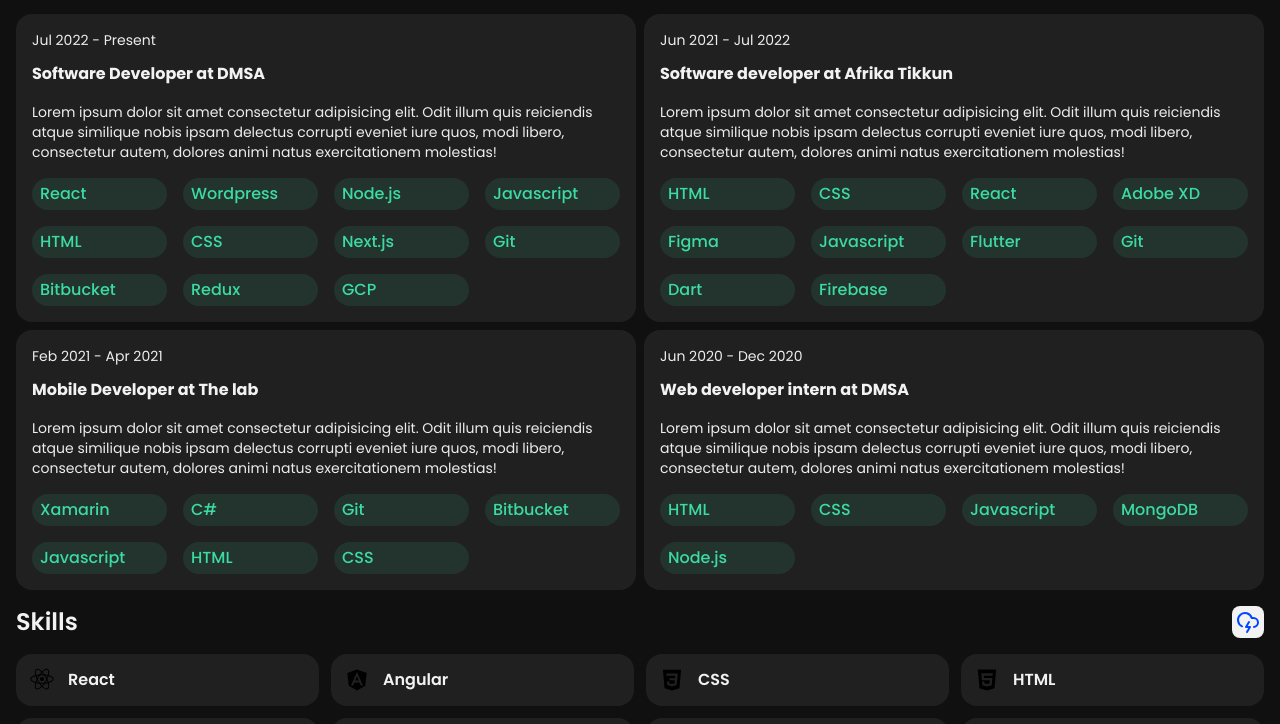
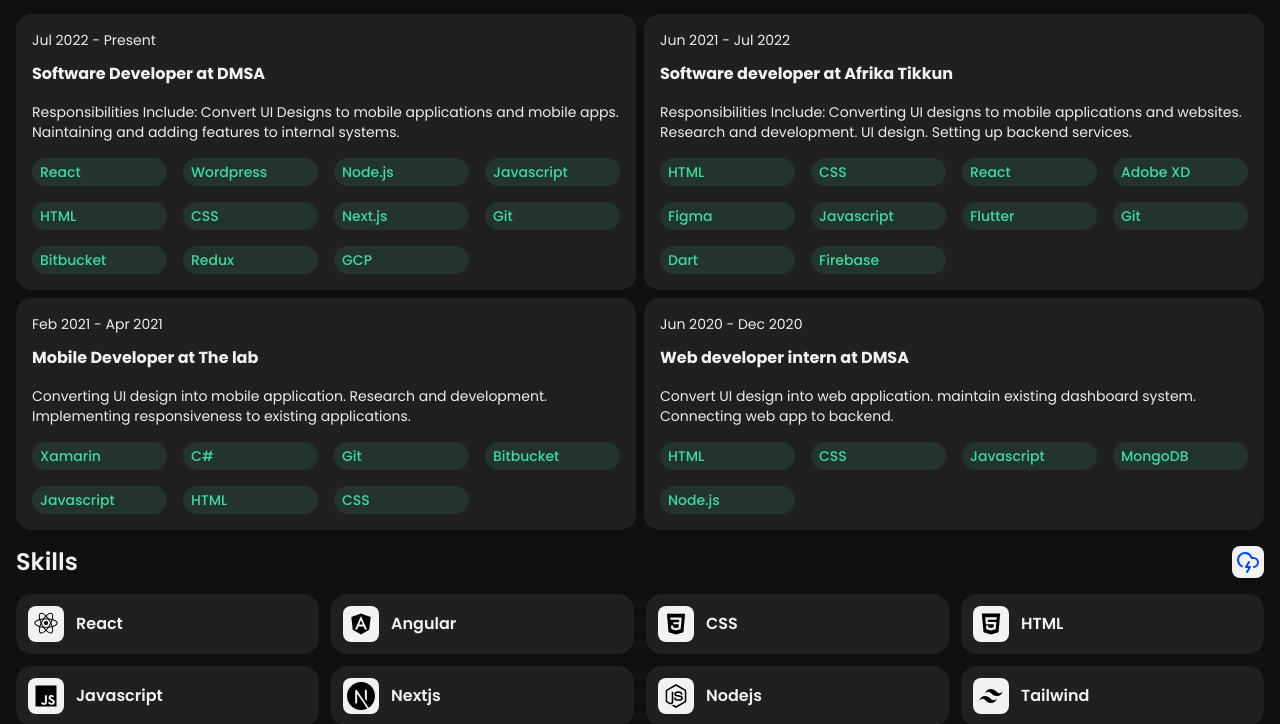
Before and after one commit to BMdluli/portfolio, a Next.js app: page / in a window 1280 px wide. Shown: the part 786-1510 px from the top of the page. Built offline with nearby package versions, Linux system fonts and the light colour scheme.

Commit message:
update: skills icons visible on bothnthemes

```diff
--- a/app/globals.css
+++ b/app/globals.css
@@ -12,6 +12,6 @@
   @apply bg-white dark:bg-black;
 }
 
-html {
+/* html {
   color-scheme: light;
-}
+} */
--- a/components/skill-card.tsx
+++ b/components/skill-card.tsx
@@ -8,7 +8,15 @@
 const SkillCard: React.FC<SkillCardProps> = ({ text, image }) => {
   return (
     <div className="flex gap-3 items-center font-semibold bg-light-gray dark:bg-dark-gray p-3 rounded-2xl">
-      <Image src={image} alt="react" width={28} height={28} />
+      <div className=" dark:bg-white p-1 rounded-lg">
+        <Image
+          className="icons"
+          src={image}
+          alt="react"
+          width={28}
+          height={28}
+        />
+      </div>
       <p>{text}</p>
     </div>
   );
--- a/components/skill.tsx
+++ b/components/skill.tsx
@@ -4,7 +4,7 @@
 
 const Skill: React.FC<SkillProps> = ({ skill }) => {
   return (
-    <span className="bg-primary/10 dark:bg-secondary/10 text-primary dark:text-secondary px-2  py-1 font-medium rounded-full">
+    <span className="bg-primary/10 dark:bg-secondary/10 text-primary text-sm dark:text-secondary px-2  py-1 font-medium rounded-full">
       {skill}
     </span>
   );
--- a/public/data/experience.ts
+++ b/public/data/experience.ts
@@ -3,7 +3,7 @@
     id: 0,
     date: "Jul 2022 - Present",
     role: "Software Developer at DMSA",
-    text: "Lorem ipsum dolor sit amet consectetur adipisicing elit. Odit illum quis reiciendis atque similique nobis ipsam delectus corrupti eveniet iure quos, modi libero, consectetur autem, dolores animi natus exercitationem molestias!",
+    text: "Responsibilities Include: Convert UI Designs to mobile applications and mobile apps. Naintaining and adding features to internal systems.",
     technologies: [
       "React",
       "Wordpress",
@@ -22,7 +22,7 @@
     id: 1,
     date: "Jun 2021 - Jul 2022",
     role: "Software developer at Afrika Tikkun",
-    text: "Lorem ipsum dolor sit amet consectetur adipisicing elit. Odit illum quis reiciendis atque similique nobis ipsam delectus corrupti eveniet iure quos, modi libero, consectetur autem, dolores animi natus exercitationem molestias!",
+    text: "Responsibilities Include: Converting UI designs to mobile applications and websites. Research and development. UI design. Setting up backend services.",
     technologies: [
       "HTML",
       "CSS",
@@ -40,7 +40,7 @@
     id: 2,
     date: "Feb 2021 - Apr 2021",
     role: "Mobile Developer at The lab",
-    text: "Lorem ipsum dolor sit amet consectetur adipisicing elit. Odit illum quis reiciendis atque similique nobis ipsam delectus corrupti eveniet iure quos, modi libero, consectetur autem, dolores animi natus exercitationem molestias!",
+    text: "Converting UI design into mobile application. Research and development. Implementing responsiveness to existing applications.",
     technologies: [
       "Xamarin",
       "C#",
@@ -55,7 +55,7 @@
     id: 3,
     date: "Jun 2020 - Dec 2020",
     role: "Web developer intern at DMSA",
-    text: "Lorem ipsum dolor sit amet consectetur adipisicing elit. Odit illum quis reiciendis atque similique nobis ipsam delectus corrupti eveniet iure quos, modi libero, consectetur autem, dolores animi natus exercitationem molestias!",
+    text: "Convert UI design into web application. maintain existing dashboard system. Connecting web app to backend.",
     technologies: ["HTML", "CSS", "Javascript", "MongoDB", "Node.js"],
   },
 ];
```
Also changed, not shown: firebase.json (added).
